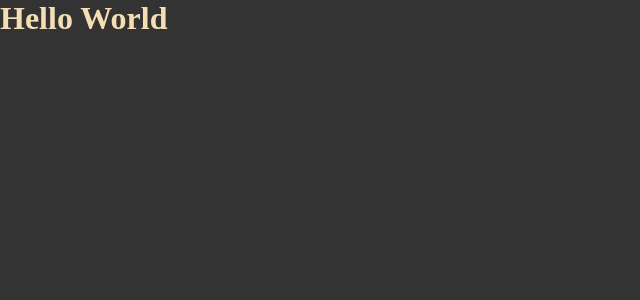
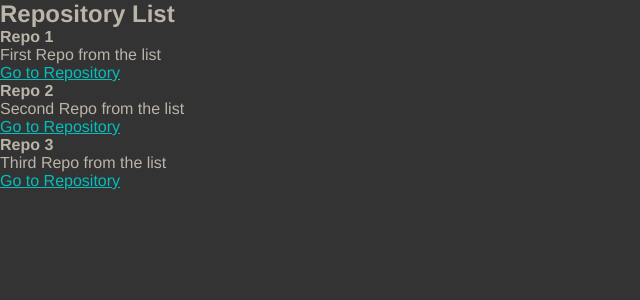
Before and after one commit to Vinny021/react-ignite, a React app in the folder 01-github-explorer/: page / in a window 1280 px wide. Shown: the top 300 px of the page, without its empty margins (0-640 px from the left). Built offline with nearby package versions, Linux system fonts and the light colour scheme.

Commit message:
Properties

```diff
--- a/01-github-explorer/src/app.jsx
+++ b/01-github-explorer/src/app.jsx
@@ -1,5 +1,6 @@
+import { RepositoryList } from "./components/RepositoryList";
 import "./styles/global.scss";
 
 export function App() {
-  return <h1>Hello World</h1>;
+  return <RepositoryList />;
 }
--- /dev/null
+++ b/01-github-explorer/src/components/RepositoryItem.jsx
@@ -0,0 +1,10 @@
+export function RepositoryItem(props) {
+  var repository = props.repository;
+  return (
+    <li>
+      <strong>{repository?.name}</strong>
+      <p>{repository?.description}</p>
+      <a href={repository?.link}>Go to Repository</a>
+    </li>
+  );
+}
--- /dev/null
+++ b/01-github-explorer/src/components/RepositoryList.jsx
@@ -0,0 +1,33 @@
+import { RepositoryItem } from "./RepositoryItem";
+
+export function RepositoryList() {
+  return (
+    <section className="repository-list">
+      <h1> Repository List</h1>
+
+      <ul>
+        <RepositoryItem
+          repository={{
+            name: " Repo 1",
+            description: "First Repo from the list",
+            link: "https://github.com",
+          }}
+        />
+        <RepositoryItem
+          repository={{
+            name: " Repo 2",
+            description: "Second Repo from the list",
+            link: "https://github.com",
+          }}
+        />
+        <RepositoryItem
+          repository={{
+            name: " Repo 3",
+            description: "Third Repo from the list",
+            link: "https://github.com",
+          }}
+        />
+      </ul>
+    </section>
+  );
+}
--- a/01-github-explorer/src/index.jsx
+++ b/01-github-explorer/src/index.jsx
@@ -1,4 +1,4 @@
 import { render } from "react-dom";
-import { App } from "./app";
+import { App } from "./App";
 
 render(<App />, document.getElementById("root"));
--- a/01-github-explorer/src/styles/global.scss
+++ b/01-github-explorer/src/styles/global.scss
@@ -4,8 +4,20 @@
     box-sizing: border-box;
 }
 
+a{
+    &:link{
+        color: rgb(4, 190, 190);
+    }
+    &:visited{
+        color: rgb(1, 151, 151);
+    }
+    &:hover{
+        color: rgb(5, 212, 212);
+    }
+}
+
 body{
-    font: Arial, Helvetica, sans-serif;
+    font: 16px "Helvetica Neue", Arial, sans-serif;
     background: #333;
-    color: wheat;
+    color: rgb(187, 180, 169);
 }
```
Also changed, not shown: 1 other file (tests, documents, lock files or other folders).
